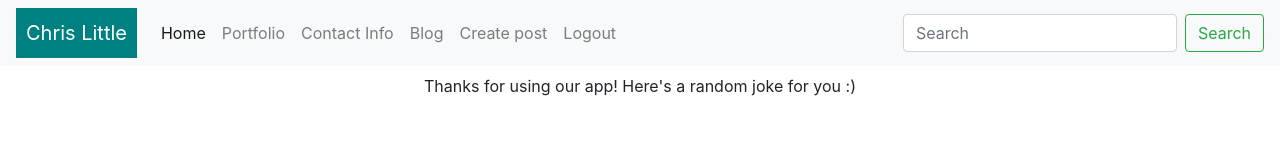
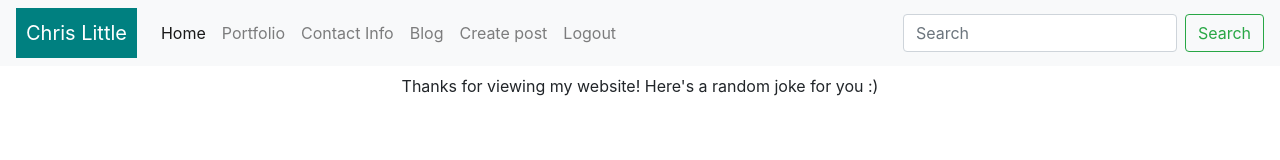
Before and after one commit to Undeadmatrix/Portfolio, a website: page public/membersLoggedIn.html in a window 1280 px wide. Drawn offline with nearby package versions, Linux system fonts and the light colour scheme; no server answers.

Commit message:
fixed wording on blog page

```diff
--- a/public/membersLoggedIn.html
+++ b/public/membersLoggedIn.html
@@ -57,7 +57,7 @@
     <h1 class="welcUser"></h1>
 
     <div id="joke">
-      <p id="jokeHead">Thanks for using our app! Here's a random joke for you :)</p>
+      <p id="jokeHead">Thanks for viewing my website! Here's a random joke for you :)</p>
       <h2 id="jokeContent"></h2>
       <br>
     </div>
```
Also changed, not shown: public/membersView.html (+1 -1 lines).
